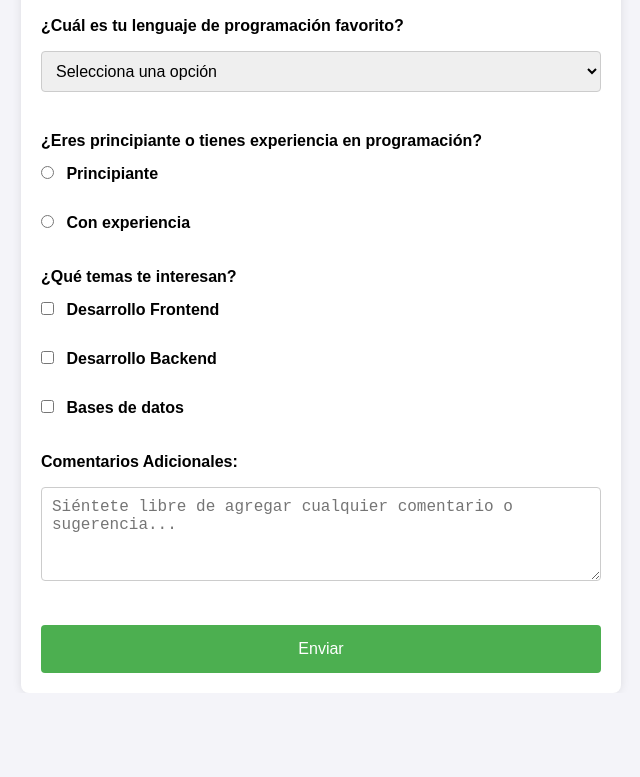
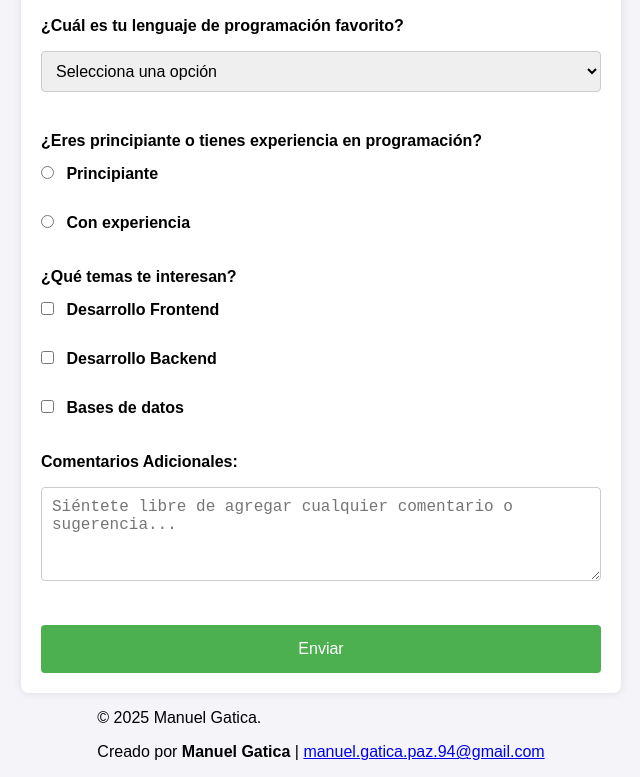
Before and after one commit to manuelgaticapaz/formularioEncuesta, a plain HTML site: page index.html in a window 1280 px wide. Shown: the part 463-1240 px from the top of the page, without its empty margins (319-959 px from the left). Before the commit the page ends 1156 px from the top, so only its background shows below. Drawn offline with Linux system fonts and the light colour scheme.

Commit message:
Update index.html
se agrega firma

```diff
--- a/index.html
+++ b/index.html
@@ -73,6 +73,9 @@
     <button type="submit" id="submit">Enviar</button>
 
   </form>
-
+  <footer>
+    <p>&copy; 2025 Manuel Gatica.</p>
+    <p>Creado por <strong>Manuel Gatica</strong> | <a href="mailto:manuel.gatica.paz.94@gmail.com">manuel.gatica.paz.94@gmail.com</a></p>
+  </footer>
 </body>
 </html>
```
